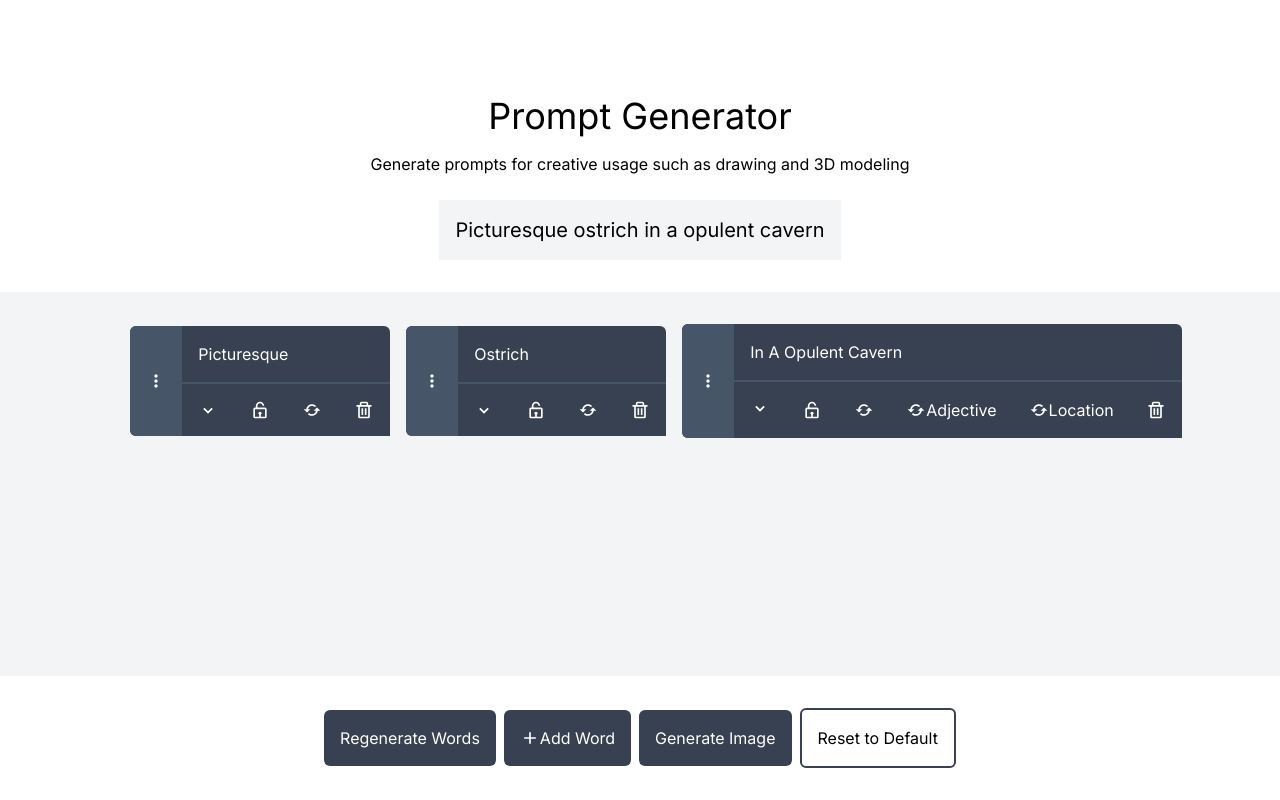
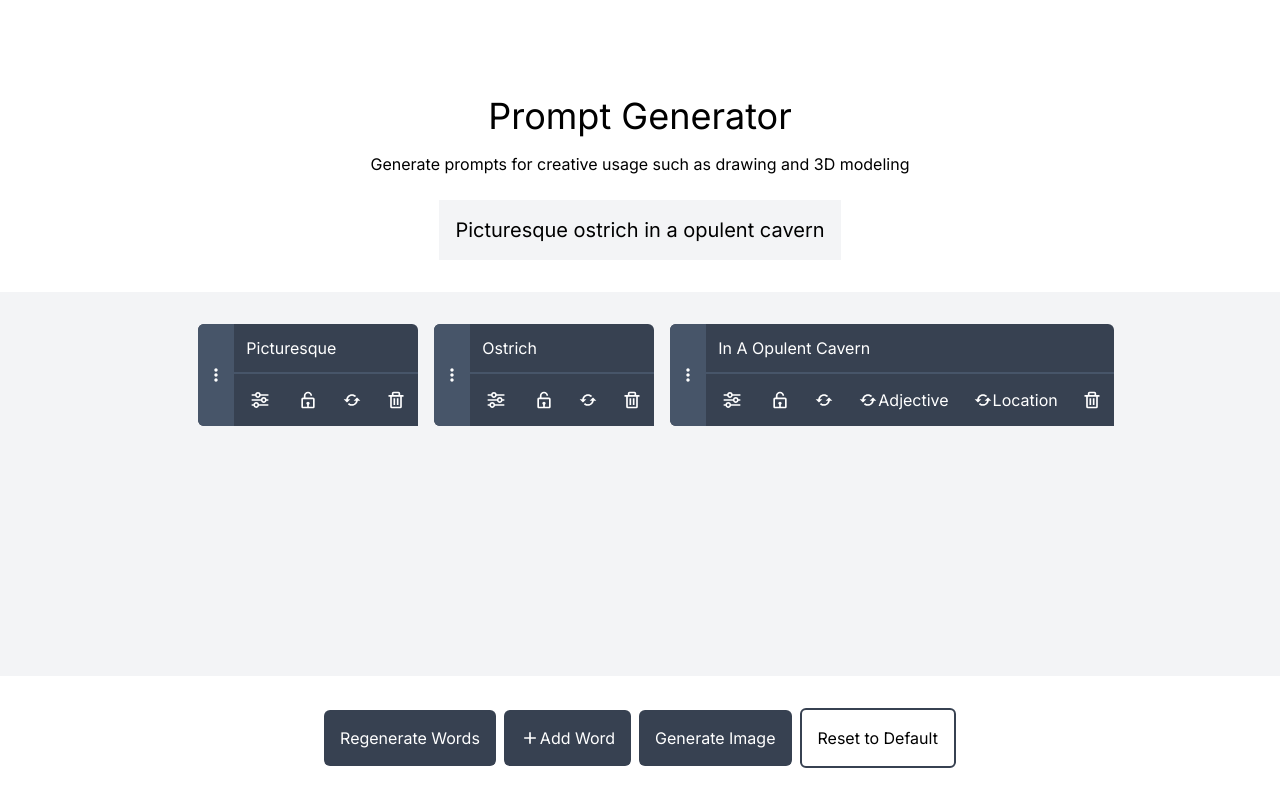
Before and after one commit to DanielHearn/Prompt-Generator, a Next.js app: page / in a window 1280 px wide. Shown: the top 800 px of the page. Built offline with nearby package versions, Linux system fonts and the light colour scheme.

Commit message:
Change icons

```diff
--- a/app/components/dropdown/Dropdown.tsx
+++ b/app/components/dropdown/Dropdown.tsx
@@ -1,7 +1,7 @@
 'use client'
 import { useState, cloneElement, useRef, useEffect } from 'react'
 import type { ReactElement } from 'react'
-import { BiChevronDown, BiChevronUp } from 'react-icons/bi'
+import { BiSliderAlt } from 'react-icons/bi'
 
 export const Dropdown = (props: { menu: ReactElement[]; activeIndex: number }) => {
   const { menu, activeIndex } = props
@@ -29,11 +29,7 @@ export const Dropdown = (props: { menu: ReactElement[]; activeIndex: number }) =
   return (
     <div className="dropdown relative" ref={ref}>
       <button onClick={handleOpen} className="p-4 hover:bg-gray-600 user-">
-        {!open ? (
-          <BiChevronDown className="pointer-events-none" />
-        ) : (
-          <BiChevronUp className="pointer-events-none" />
-        )}
+        <BiSliderAlt />
       </button>
       {open ? (
         <ul className="dropdown_menu absolute z-50 rounded-md rounded-tr-none rounded-tl-none drop-shadow-md w-56 max-h-52 overflow-auto">
--- a/app/components/word/Word.tsx
+++ b/app/components/word/Word.tsx
@@ -15,7 +15,6 @@ import {
   BiDownArrow,
   BiUpArrow,
   BiDotsVerticalRounded,
-  BiMinus,
   BiTrash,
 } from 'react-icons/bi'
 import { useAppDispatch, useAppSelector } from '@/lib/hooks'
@@ -44,23 +43,23 @@ export const Word = (props: {
       <div className="word flex flex-row bg-gray-700 text-white rounded-md mr-2 ml-2">
         <div
           className={`flex flex-col ${
-            mobile ? '' : 'p-4'
+            mobile ? '' : 'p-2'
           } items-center justify-center bg-slate-600 rounded-bl-md rounded-tl-md cursor-pointer reorder-handle`}
           onPointerDown={(e) => controls.start(e)}
         >
           {mobile ? (
             <>
               {index === 0 ? (
-                <div className="flex flex-1 p-4">{''}</div>
+                <div className="flex flex-1 p-2">{''}</div>
               ) : (
-                <button className="flex flex-1 p-4 select-none" onClick={() => onMove(true)}>
+                <button className="flex flex-1 p-2 select-none" onClick={() => onMove(true)}>
                   <BiUpArrow />
                 </button>
               )}
               {index === totalLength - 1 ? (
-                <div className="flex flex-1 p-4">{''}</div>
+                <div className="flex flex-1 p-2">{''}</div>
               ) : (
-                <button className="flex flex-1 p-4 select-none" onClick={() => onMove(false)}>
+                <button className="flex flex-1 p-2 select-none" onClick={() => onMove(false)}>
                   <BiDownArrow />
                 </button>
               )}
@@ -70,7 +69,7 @@ export const Word = (props: {
           )}
         </div>
         <div className="flex flex-col">
-          <div className="word__value p-4 select-none">{word.value}</div>
+          <div className="word__value p-3 select-none">{word.value}</div>
           <div
             style={mobile ? { maxWidth: '280px', flexWrap: 'wrap' } : {}}
             className="flex flex-row border-solid border-t-2 border-slate-600 bg-gray-700"
@@ -88,7 +87,7 @@ export const Word = (props: {
               ))}
             />
             <button
-              className={`p-4 select-none ${
+              className={`p-3 select-none ${
                 word.locked ? 'bg-red-800 hover:bg-red-700' : `hover:bg-gray-600`
               }`}
               onClick={() => {
@@ -99,7 +98,7 @@ export const Word = (props: {
               {word.locked ? <BiLock /> : <BiLockOpen />}
             </button>
             <button
-              className={`p-4 select-none ${word.locked ? 'bg-gray-800' : `hover:bg-gray-600`}`}
+              className={`p-3 select-none ${word.locked ? 'bg-gray-800' : `hover:bg-gray-600`}`}
               onClick={() => {
                 if (!word.locked) {
                   dispatch(regenerateWord({ word, id: word.id }))
@@ -112,7 +111,7 @@ export const Word = (props: {
             </button>
             {word.type === WORD_TYPES.ADJECTIVE_AND_LOCATION && (
               <button
-                className={`flex flex-row items-center p-4 select-none ${
+                className={`flex flex-row items-center p-3 select-none ${
                   word.locked ? 'bg-gray-800' : `hover:bg-gray-600`
                 }`}
                 onClick={() => {
@@ -128,7 +127,7 @@ export const Word = (props: {
             )}
             {word.type === WORD_TYPES.ADJECTIVE_AND_LOCATION && (
               <button
-                className={`flex flex-row items-center p-4 select-none ${
+                className={`flex flex-row items-center p-3 select-none ${
                   word.locked ? 'bg-gray-800' : `hover:bg-gray-600`
                 }`}
                 onClick={() => {
@@ -143,7 +142,7 @@ export const Word = (props: {
               </button>
             )}
             <button
-              className={`p-4 select-none ${word.locked ? 'bg-gray-800' : `hover:bg-gray-600`}`}
+              className={`p-3 select-none ${word.locked ? 'bg-gray-800' : `hover:bg-gray-600`}`}
               onClick={() => {
                 if (!word.locked) {
                   dispatch(removeWord({ id: word.id }))
@@ -151,6 +150,7 @@ export const Word = (props: {
               }}
               disabled={word.locked}
               title={'Remove Word'}
+              style={{ borderBottomRightRadius: '4px' }}
             >
               <BiTrash />
             </button>
```
